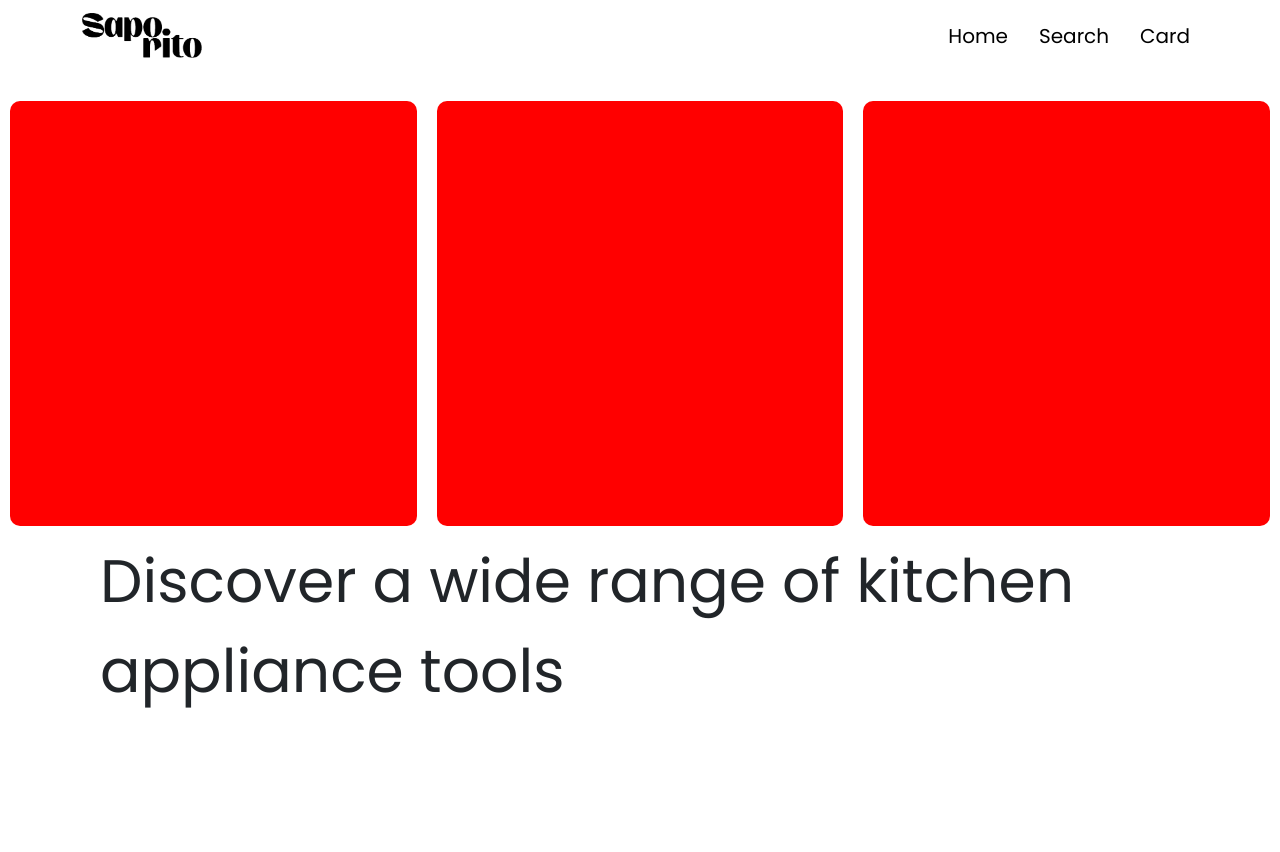
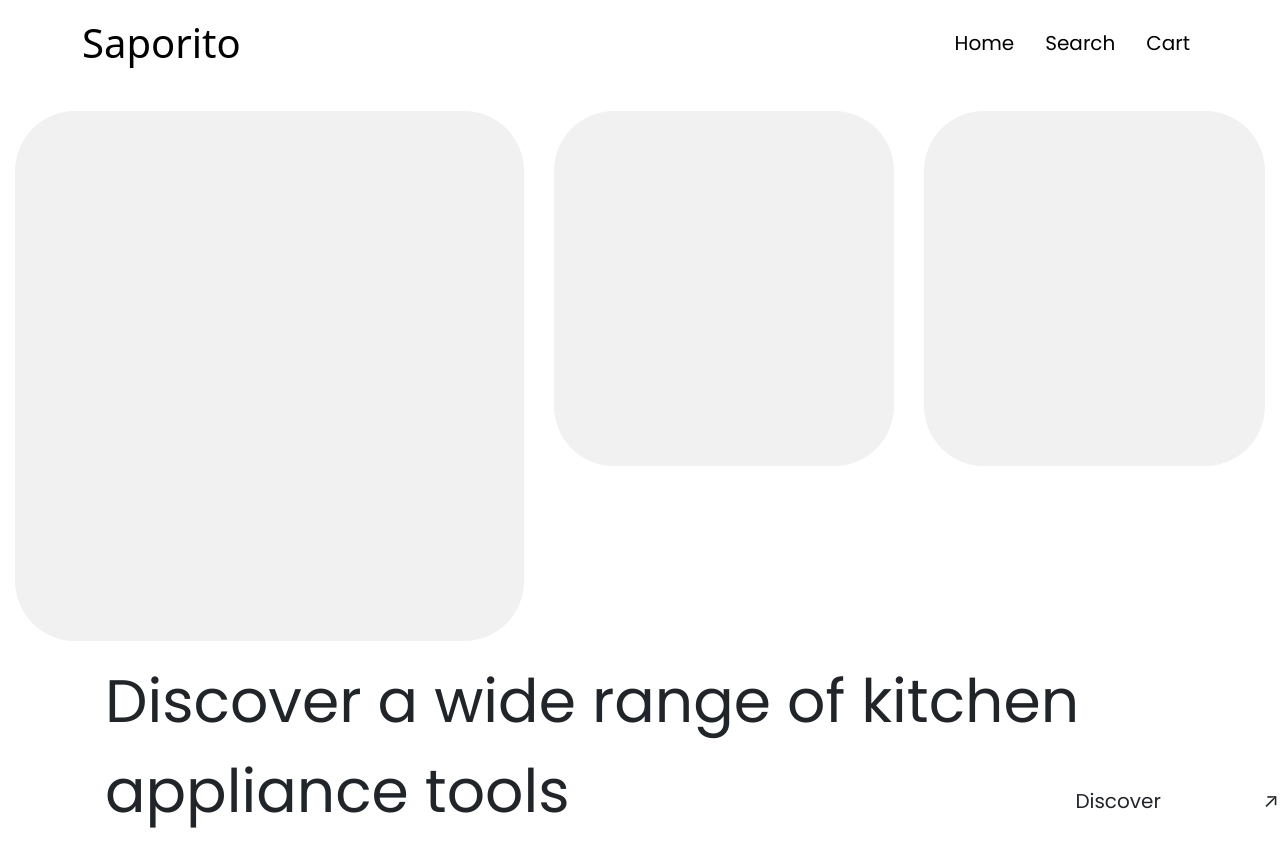
Before and after one commit to JacoLombardo/squisito, a Next.js app: page / in a window 1280 px wide. Before the commit the page ends 800 px from the top, so only its background shows below. Built offline with nearby package versions, Linux system fonts and the light colour scheme.

Commit message:
🔫 styling of product page

```diff
--- a/components/Counter.tsx
+++ b/components/Counter.tsx
@@ -32,11 +32,11 @@ export default function Counter({
   return (
     <>
       <div className={styles.counter}>
-        <Button variant="primary" onClick={decrease}>
+        <Button variant="primary" className={styles.product_button} onClick={decrease}>
           -
         </Button>
         <span className={styles.counter_output}>{counter}</span>
-        <Button variant="primary" onClick={increase}>
+        <Button variant="primary" className={styles.product_button} onClick={increase}>
           +
         </Button>
       </div>
--- a/components/NavBar.tsx
+++ b/components/NavBar.tsx
@@ -10,14 +10,15 @@ function NavBar() {
     <Navbar expand="lg" className={styles.navbar}>
       <Container>
         <Navbar.Brand href="#home">
-          <Image
+          <span className={styles.brandText}>Saporito</span>
+          {/* <Image
                 alt="search"
                 title="Search a Product"
                 src="/Images/Navbar/logo.png"
                 width={120}
                 height={45}
                 className={`${styles.cartLogo}`}
-              />
+              /> */}
         </Navbar.Brand>
         <Navbar.Toggle aria-controls="basic-navbar-nav" className={styles.toggle} />
         <Navbar.Collapse id="basic-navbar-nav">
@@ -37,7 +38,7 @@ function NavBar() {
               />
             </Nav.Link>
             <Nav.Link as={Link} href="/cart" className={styles.navLink}>
-              Card
+              Cart
               <Image
                 alt="shopping-cart"
                 title="Go to Shopping Cart"
--- a/pages/index.tsx
+++ b/pages/index.tsx
@@ -10,7 +10,15 @@ export default function Home() {
         <div className={styles.card}></div>
         <div className={styles.card}></div>
       </div>
-      <p className={styles.title}>Discover a wide range of kitchen appliance tools</p>
+      <div className={styles.titleContainer}>
+        <p className={styles.title}>Discover a wide range of kitchen appliance tools</p>
+        <div className={styles.discoverContainer}>
+          <span className={styles.discover}>
+            <span className={styles.discoverText}>Discover</span>
+            <span className={styles.arrow}>→</span>
+          </span>
+        </div>
+      </div>
     </>
   );
 }
--- a/pages/products.tsx
+++ b/pages/products.tsx
@@ -47,8 +47,10 @@ export default function Products() {
   return (
     <>
       <NavBar />
-      <Button onClick={() => console.log(cart)}>Hello</Button>
-      <p className={styles.title}>Products</p>
+      {/* <Button onClick={() => console.log(cart)}>Hello</Button> */}
+      <div className={styles.titleContainer}>
+        <p className={styles.title}>Products</p>
+        </div>
       <div className={styles.products_div}>
         {show &&
           filteredProducts &&
--- a/styles/component.module.css
+++ b/styles/component.module.css
@@ -5,6 +5,10 @@
 
 .navbar {
   background-color: #ffffff;
+}
+
+.brandText {
+  font-size: 40px;
 }
 
 @font-face {
@@ -50,3 +54,34 @@
     visibility: visible;
   }
 }
+
+.product_button {
+  font-family: "poppins";
+  font-size: 14px;
+  padding-left: 3px;
+  padding-right: 3px;
+  padding-top: none;
+  margin-left: 10px;
+  margin-right: 10px;
+  border: none;
+  border-radius: 10px;
+  background-color: white;
+  color: black;
+  cursor: pointer;
+  box-shadow: 0px 2px 4px rgba(0, 0, 0, 0.1);
+  transition: background-color 0.3s ease;
+}
+
+.product_button:hover {
+  background-color: red;
+}
+
+.card_body {
+  background-color: #f1f1f1;
+  display: flex;
+  align-items: center;
+}
+
+.counter_output {
+  background-color: #f1f1f1;;
+}
--- a/styles/homepage.module.css
+++ b/styles/homepage.module.css
@@ -1,11 +1,15 @@
 .title {
   font-size: 60px;
-  text-align: center;
+  text-align: left;
   font-family: "poppins";
-  margin-left: 100px;
   margin-right: 50px;
   max-width: 1200px;
-  text-align: left;
+}
+
+.titleContainer {
+  display: flex;
+  max-width: 1200px;
+  margin-left: 105px;
 }
 
 @font-face {
@@ -13,43 +17,24 @@
   src: local("poppins"), url("Poppins-Regular.ttf");
 }
 
-.navbar-divider {
-  width: 20px;
-  display: inline-block;
-}
-
-.navbar-divider::after {
-  content: "";
-  display: inline-block;
-  height: 16px;
-  width: 1px;
-  background-color: #000000;
-  margin: 0 6px;
-}
-
-.nav-link:hover {
-  transform: scale(1.1);
-  color: red;
-}
-
 .cardContainer {
   display: flex;
   justify-content: center;
-  margin-top: 20px;
+  margin-top: 10px;
 }
 
 .card {
-  width: 425px;
-  height: 425px;
-  background-color: red;
-  border-radius: 10px;
-  margin: 10px;
+  width: 355px;
+  height: 355px;
+  background-color: #f1f1f1;
+  border-radius: 60px;
+  margin: 15px;
   animation: slideIn 1.8s;
 }
 
 .cardBig {
-  width: 425px;
-  height: 425px;
+  width: 530px;
+  height: 530px;
 }
 
 @keyframes slideIn {
@@ -63,3 +48,46 @@
     transform: translateY(0);
   }
 }
+
+.arrow {
+  font-size: 20px;
+  display: inline-block;
+  transform: rotate(-45deg);
+  transition: transform 0.3s ease;
+}
+
+.titleContainer:hover .arrow,
+.discover:hover .arrow {
+  transform: rotate(0deg);
+}
+
+.discoverContainer {
+  display: flex;
+  align-items: baseline;
+  justify-content: flex-end;
+  margin: 0 auto;
+  margin-top: 10px;
+  position: relative;
+}
+
+.discoverContainer::before {
+  content: "";
+  flex-grow: 1;
+}
+
+.discoverContainer::after {
+  content: "";
+  display: inline-block;
+}
+
+.discover {
+  display: flex;
+  position: absolute;
+  margin-top: 120px;
+}
+
+.discoverText {
+  font-family: "poppins";
+  font-size: 20px;
+  margin-right: 100px;
+}
--- a/styles/product.module.css
+++ b/styles/product.module.css
@@ -3,46 +3,119 @@
   src: url(Poppins-Regular.ttf);
 }
 
+.body {
+  font-family: "poppins", sans-serif;
+}
+
 .title {
-  font-size: larger;
-  font-weight: bolder;
-  text-align: center;
+  font-size: 60px;
+  text-align: left;
+  font-family: "poppins";
+  margin-right: 50px;
+  max-width: 1200px;
+}
+
+.titleContainer {
+  display: flex;
+  max-width: 1200px;
+  margin-left: 105px;
 }
 
 .products_div {
   display: flex;
-  align-items: flex-start;
+  justify-content: center;
+  align-items: center;
+  flex-wrap: wrap;
 }
 
 .product_card {
   display: flex;
+  flex-direction: column;
   margin: 10px;
-  width: 200px;
-  height: 480px;
+  width: calc(20%);
+  max-width: 300px;
+  height: 400px;
+  background-color: #f1f1f1;
+  border-radius: 10px;
 }
 
 .product_img_div {
   display: flex;
   justify-content: center;
-  width: 200px;
+  align-items: center;
+  width: 100%;
   height: 200px;
   background-color: white;
-  /* position: relative; */
+  border-radius: 10px 10px 0 0;
 }
 
 .product_img {
   height: auto;
   max-height: 200px;
   width: auto;
-  max-width: 200px;
+  max-width: 100%;
+  border-radius: 10px 10px 0 0;
+  margin-left: 2px;
 }
 
 .product_footer {
   display: flex;
   justify-content: center;
+  align-items: center;
   height: 80px;
-  width: 200px;
-  bottom: 0px;
-  left: 0px;
-  position: absolute;
+  width: 100%;
+  background-color: white;
+  border-radius: 0 0 10px 10px;
+  box-shadow: 0px 2px 4px rgba(0, 0, 0, 0.1);
 }
+
+.product_button {
+  font-family: "poppins";
+  font-size: 14px;
+  border: none;
+  border-radius: 20px;
+  background-color: white;
+  color: black;
+  cursor: pointer;
+  box-shadow: 0px 2px 4px rgba(0, 0, 0, 0.1);
+  transition: background-color 0.3s ease;
+}
+
+.product_button:hover {
+  background-color: red;
+}
+
+.color_icon {
+  border-radius: 50%;
+}
+
+.product_footer {
+  background-color: #f1f1f1;
+}
+
+.product_header {
+  display: flex;
+}
+
+.product_header a {
+  display: inline-block;
+  margin-right: 2px;
+  padding: 1px;
+  border-radius: 50%;
+  box-shadow: 0px 2px 4px rgba(0, 0, 0, 0.1);
+}
+
+.product_header a:hover {
+  background-color: red;
+}
+
+.product_header a img {
+  display: block;
+  width: 15px;
+  height: 15px;
+  border-radius: 50%;
+}
+
+.instock {
+  font-size: 10px;
+}
```
Also changed, not shown: components/Product.tsx (+9 -13 lines).
